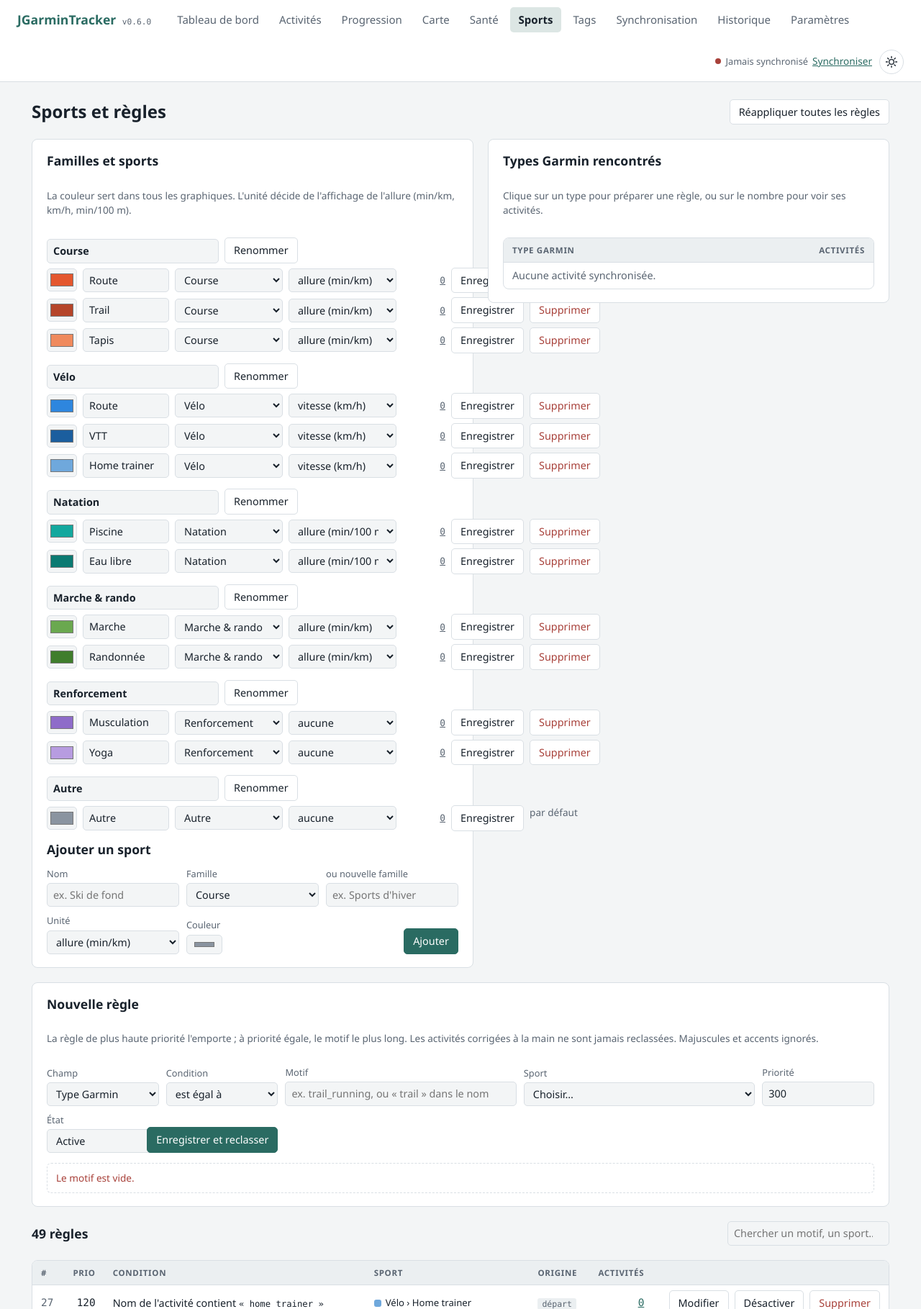
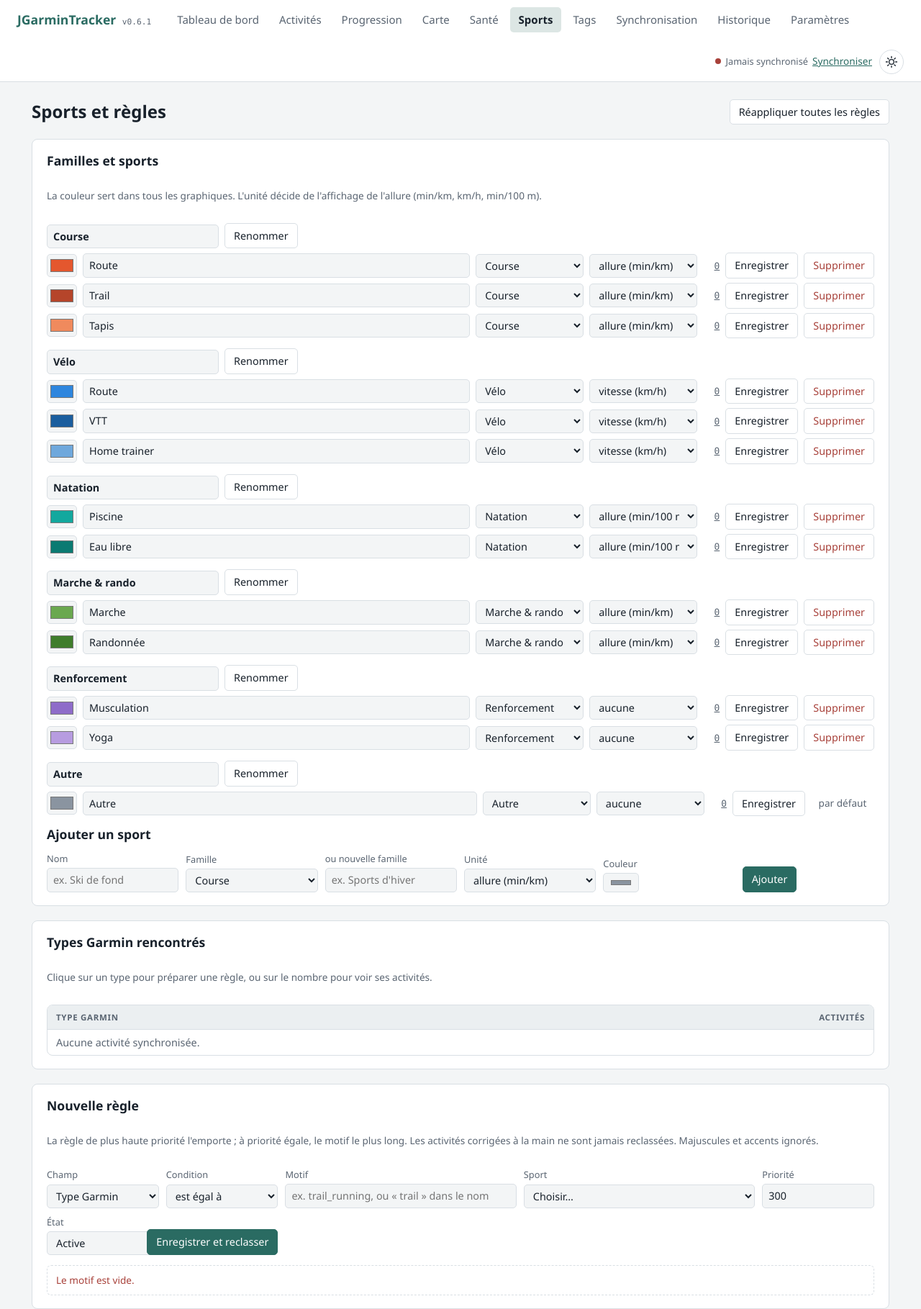
Before and after one commit to lespous/JGarminTracker, a Flask app: page /sports in a window 1280 px wide. Shown: the top 1819 px of the page at 72% size. Run offline with Flask 3, Linux system fonts and the light colour scheme.

Commit message:
0.6.1 : page Sports sans débordement en colonne, courbes sans dépassement, fichiers statiques revalidés

```diff
--- a/jgarmintracker/__init__.py
+++ b/jgarmintracker/__init__.py
@@ -1,4 +1,4 @@
 """JGarminTracker : suivi local des activités et de la santé Garmin."""
 
 # Numéro de version unique (lu aussi par pyproject.toml). Voir CHANGELOG.md.
-__version__ = "0.6.0"
+__version__ = "0.6.1"
--- a/jgarmintracker/web/__init__.py
+++ b/jgarmintracker/web/__init__.py
@@ -167,6 +167,8 @@ def create_app(db_path: str | Path | None = None, init: bool = True) -> Flask:
     app.secret_key = os.environ.get("JGARMIN_SECRET") or os.urandom(16)
     app.config.setdefault("SYNC_SOURCE", garmin_source)
     app.config.setdefault("SYNC_INLINE", False)
+    # CSS / JS revalidés à chaque chargement : une mise à jour de l'appli s'applique sans vider le cache.
+    app.config["SEND_FILE_MAX_AGE_DEFAULT"] = 0
     if init:
         dbm.init_db(db_path)
     job = SyncJob()
--- a/jgarmintracker/web/static/app.css
+++ b/jgarmintracker/web/static/app.css
@@ -196,10 +196,17 @@ tr.locked td.how { color: var(--warn); }
 .record a { color: var(--muted); font-size: .82rem; }
 
 .fam-block { display: flex; flex-direction: column; gap: 6px; }
-.sport-row { display: grid; grid-template-columns: 42px minmax(120px, 1fr) 150px 150px 60px auto; gap: 8px; align-items: center; }
-.sport-row input[type=color] { width: 42px; height: 32px; padding: 2px; }
-.sport-row .count { font: .8rem var(--mono); color: var(--muted); text-align: right; }
-@media (max-width: 760px) { .sport-row { grid-template-columns: 42px 1fr; } }
+/* Ligne d'un sport : passe à la ligne au lieu de déborder quand le panneau est étroit (colonne de navigation). */
+.sport-row { display: flex; flex-wrap: wrap; gap: 8px; align-items: center; }
+.sport-row input[type=color] { width: 42px; height: 32px; padding: 2px; flex: none; }
+.sport-row input[name=name] { flex: 1 1 130px; min-width: 0; }
+.sport-row select { flex: 0 1 150px; min-width: 0; }
+.sport-row .count { font: .8rem var(--mono); color: var(--muted); text-align: right; min-width: 3ch; }
+.sport-row .actions { margin-left: auto; min-width: 190px; align-items: center; }  /* même largeur, « par défaut » compris */
+.sport-row .actions > span { width: 88px; text-align: center; }
+.add-sport .actions { justify-content: flex-start; align-self: end; }
+.sports-layout { grid-template-columns: minmax(0, 1fr) minmax(260px, 340px); }
+@media (max-width: 1300px) { .sports-layout { grid-template-columns: minmax(0, 1fr); } }
 .chips { display: flex; gap: 6px; flex-wrap: wrap; align-items: center; }
 
 .progress-bar { height: 10px; background: var(--soft); border-radius: 5px; overflow: hidden; }
--- a/jgarmintracker/web/static/app.js
+++ b/jgarmintracker/web/static/app.js
@@ -28,6 +28,8 @@ function baseOptions(extra = {}) {
       y: { ticks: { color: muted }, grid: { color: grid } },
     },
     plugins: { legend: { labels: { color: ink, boxWidth: 12 } } },
+    // Lissage qui ne dépasse jamais les valeurs réelles (pas de courbe sous zéro entre deux points).
+    elements: { line: { cubicInterpolationMode: "monotone" } },
     ...extra,
   };
 }
--- a/jgarmintracker/web/templates/progress.html
+++ b/jgarmintracker/web/templates/progress.html
@@ -96,7 +96,7 @@ document.addEventListener("DOMContentLoaded", () => {
     data: { labels: m.labels, datasets: [
       { label: "Distance", data: m.distance, backgroundColor: cssVar("--accent"), yAxisID: "y", order: 2 },
       { type: "line", label: "Durée", data: m.duration, borderColor: cssVar("--warn"), backgroundColor: cssVar("--warn"),
-        yAxisID: "y2", tension: .3, pointRadius: 3, order: 1 },
+        yAxisID: "y2", tension: 0, pointRadius: 3, order: 1 },
     ] },
   }, {
     scales: {
--- a/jgarmintracker/web/templates/sports.html
+++ b/jgarmintracker/web/templates/sports.html
@@ -7,7 +7,7 @@
   <form method="post" action="{{ url_for('rules_reapply') }}"><button>Réappliquer toutes les règles</button></form>
 </div>
 
-<div class="grid2">
+<div class="grid2 sports-layout">
   <section class="panel">
     <h2>Familles et sports</h2>
     <p class="muted small">La couleur sert dans tous les graphiques. L'unité décide de l'affichage de l'allure (min/km, km/h, min/100 m).</p>
@@ -40,7 +40,7 @@
     </div>
     {% endfor %}
     <h2>Ajouter un sport</h2>
-    <form class="rule-form" method="post" action="{{ url_for('sport_add') }}">
+    <form class="rule-form add-sport" method="post" action="{{ url_for('sport_add') }}">
       <label>Nom<input name="name" required placeholder="ex. Ski de fond"></label>
       <label>Famille
         <select name="family_id">{% for f in families %}<option value="{{ f.id }}">{{ f.name }}</option>{% endfor %}</select></label>
```
Also changed, not shown: CHANGELOG.md.
